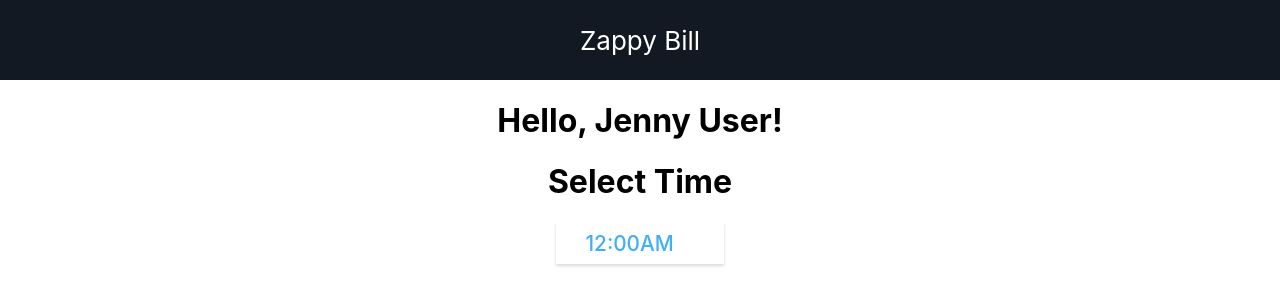
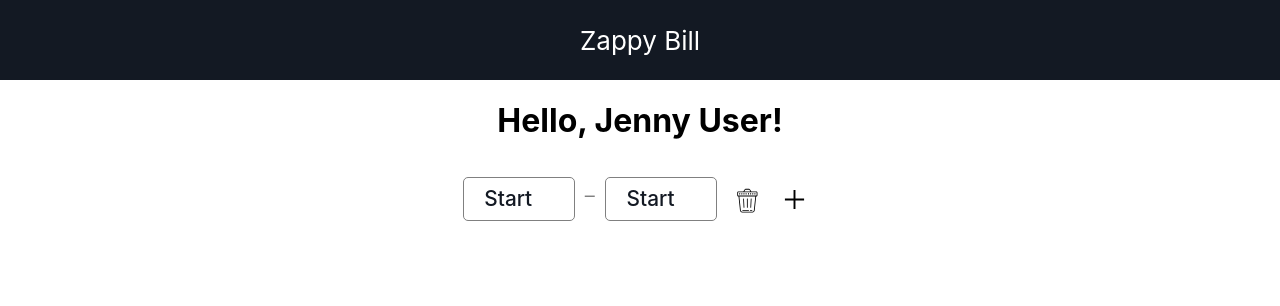
Before and after one commit to unachoza/Zappy-Bill, a React (Create React App) app in the folder zappy-bill/: page / in a window 1280 px wide. Shown: the top 306 px of the page. Built offline with nearby package versions, Linux system fonts and the light colour scheme; the HTML template or start-up script is replaced by a standard one.

Commit message:
charge hours input functional

```diff
--- /dev/null
+++ b/zappy-bill/src/Components/ChargeHoursInput/ChargeHoursInput.js
@@ -0,0 +1,23 @@
+import React from 'react';
+import TimeDropDown from '../TimeDropDown/TimeDropDown';
+import './ChargeHoursInput.scss';
+import trashIcon from '../../zappyAssests/trashIcon.svg';
+import plusIcon from '../../zappyAssests/plusIcon.svg';
+
+const ChargeHoursInput = () => {
+  return (
+    <div className="ChargeHoursInput-container">
+      <TimeDropDown />
+      <span className="ChargeHoursInput-dash">—</span>
+      <TimeDropDown />
+      <button id="remove">
+        <img src={trashIcon} alt="trash can icon" style={{ width: '70%' }} />
+      </button>
+      <button id="remove">
+        <img src={plusIcon} alt="add more icon" style={{ width: '60%' }} />
+      </button>
+    </div>
+  );
+};
+
+export default ChargeHoursInput;
--- /dev/null
+++ b/zappy-bill/src/Components/ChargeHoursInput/ChargeHoursInput.scss
@@ -0,0 +1,19 @@
+.ChargeHoursInput-container {
+  display: flex;
+  justify-content: space-between;
+  width: 375px;
+  padding: 15px;
+  margin: auto;
+}
+
+.ChargeHoursInput-dash {
+  color: grey;
+  font-size: 10px;
+  font-weight: 900;
+  margin-top: 12px;
+}
+#remove {
+  border: none;
+  box-shadow: none;
+  background: none;
+}
--- a/zappy-bill/src/Components/TimeDropDown/TimeDropDown.js
+++ b/zappy-bill/src/Components/TimeDropDown/TimeDropDown.js
@@ -3,14 +3,16 @@ import './TimeDropDown.scss';
 
 const TimeDropDown = () => {
   const [isOpen, setIsOpen] = useState(false);
-  const [selectedOption, setSelectedOption] = useState(null);
+  const [selectedOption, setSelectedOption] = useState('Start');
 
   const toggling = () => setIsOpen(!isOpen);
-  const onOptionClicked = (value) => () => {
+
+  const onOptionClicked = (value) => {
     setSelectedOption(value);
     setIsOpen(false);
-    console.log(selectedOption);
   };
+
+  //get start and end time from two similar components set to userData
 
   const convertMiltaryTime = (hour) => {
     return hour > 12 && hour < 24 //13-23
@@ -29,20 +31,18 @@ const TimeDropDown = () => {
   };
 
   const hourOptions = range(1, 24);
-
   return (
     <>
-      <h1>Select Time</h1>
       <div className="DropDownContainer">
         <div className="DropDownHeader" onClick={toggling}>
-          12:00AM
+          {selectedOption}
         </div>
 
         {isOpen && (
           <div className="DropDownListContainer">
             <ul className="DropDownList">
               {hourOptions.map((hour, i) => (
-                <li key={i} className="ListItem">
+                <li key={i} className="ListItem" onClick={(e) => onOptionClicked(e.target.outerText)}>
                   {hour}
                 </li>
               ))}
--- a/zappy-bill/src/Components/TimeDropDown/TimeDropDown.scss
+++ b/zappy-bill/src/Components/TimeDropDown/TimeDropDown.scss
@@ -1,16 +1,25 @@
 // BEM - Block Element Modifier
+$secondarycolor: #1bbc9c;
 .DropDownContainer {
-  width: 10.5em;
-  margin: 0 auto;
+  width: 115px;
+  margin: 0 10px;
 
   .DropDownHeader {
     margin-bottom: 20px;
     padding: 0.4em 2em 0.4em 1em;
-    box-shadow: 0 2px 3px rgba(0, 0, 0, 0.15);
+    // box-shadow: 0 2px 3px rgb(0 0 0 / 15%);
+    border: solid grey 1px;
+    border-radius: 5px;
     font-weight: 500;
     font-size: 1.3rem;
-    color: #3faffa;
+    color: #131923;
     background: #ffffff;
+    &:active {
+      border: solid $secondarycolor;
+    }
+    &:focus {
+      border: solid $secondarycolor;
+    }
   }
 }
 
@@ -18,14 +27,19 @@
 }
 ul.DropDownList {
   background: #ffffff;
-  border: 2px solid #e5e5e5;
+  box-shadow: 0px 2px 5px rgba(0, 0, 0, 0.2);
+  border-radius: 5px;
   box-sizing: border-box;
-  color: #3faffa;
+  color: black;
   font-size: 1.3rem;
   font-weight: 500;
   padding: 10px 10px;
   max-height: 470px;
   overflow: scroll;
+  &:hover {
+    cursor: pointer;
+  }
+
   &:first-child {
     padding-top: 20px;
   }
@@ -33,5 +47,10 @@ ul.DropDownList {
     list-style: none;
     margin-bottom: 20px;
     border-bottom: 2px solid #e5e5e5;
+    &:hover {
+      background-color: $secondarycolor;
+      color: white;
+      cursor: pointer;
+    }
   }
 }
--- a/zappy-bill/src/Pages/HomePage/HomePage.js
+++ b/zappy-bill/src/Pages/HomePage/HomePage.js
@@ -2,6 +2,7 @@ import React, { useState } from 'react';
 import UserDataCard from '../../Components/UserDataCard/UserDataCard';
 import LoadingSpinner from '../../Components/LoadingSpinner/LoadingSpinner';
 import TimeDropDown from '../../Components/TimeDropDown/TimeDropDown';
+import ChargeHoursInput from '../../Components/ChargeHoursInput/ChargeHoursInput';
 import { FORM_DATA, INITIAL_USER_STATE, FIXED_RATE, TOU_RATE } from '../../Constants';
 import './HomePage.scss';
 
@@ -14,6 +15,10 @@ const HomePage = () => {
     e.preventDefault();
     const { name, value } = e.target;
     setUserData({ ...userData, [name]: value });
+  };
+  const addNewTimeRange = () => {
+    console.log('yesclick');
+    return <ChargeHoursInput />;
   };
 
   const handleSubmit = (e) => {
@@ -71,7 +76,7 @@ const HomePage = () => {
       ) : (
         <LoadingSpinner />
       )} */}
-      <TimeDropDown />
+      <ChargeHoursInput addNewRange={addNewTimeRange()} />
     </>
   );
 };
```
Also changed, not shown: zappy-bill/src/zappyAssests/plusIcon.svg (added), zappy-bill/src/zappyAssests/trashIcon.svg (added).
